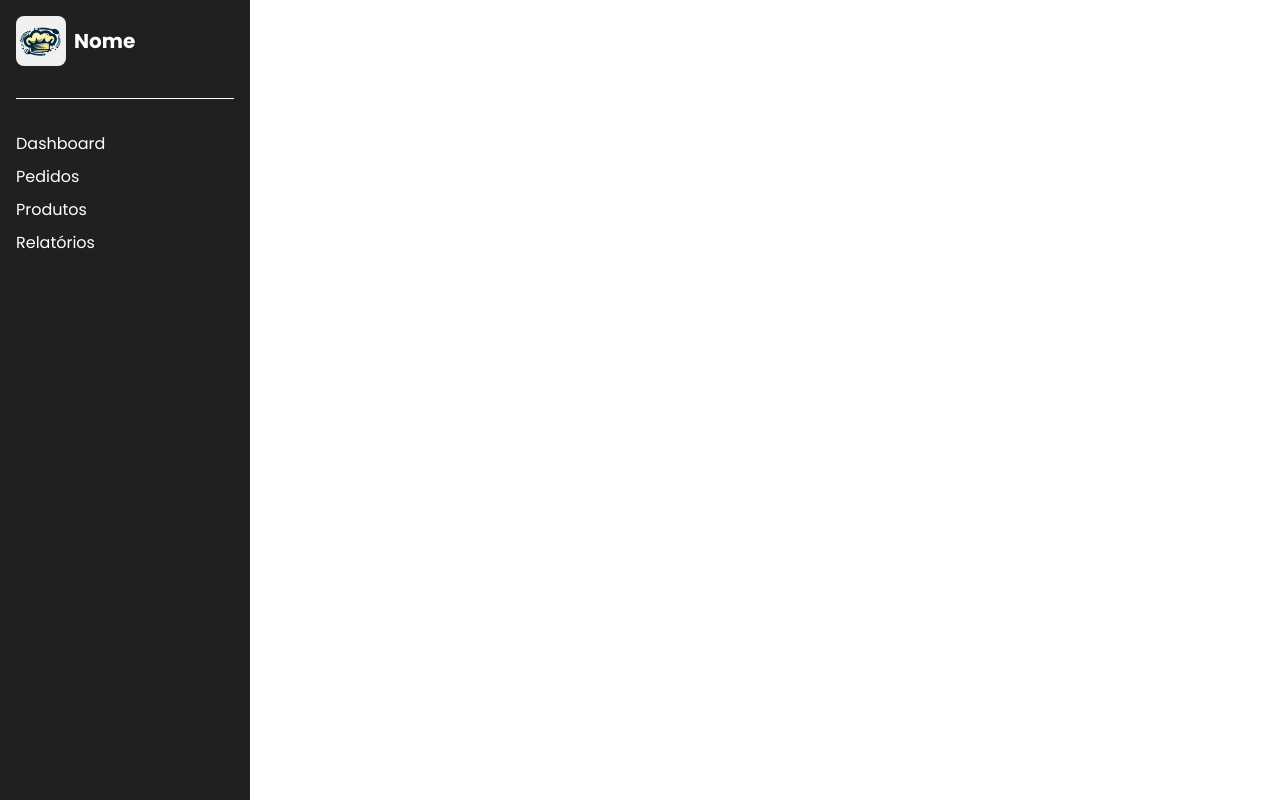
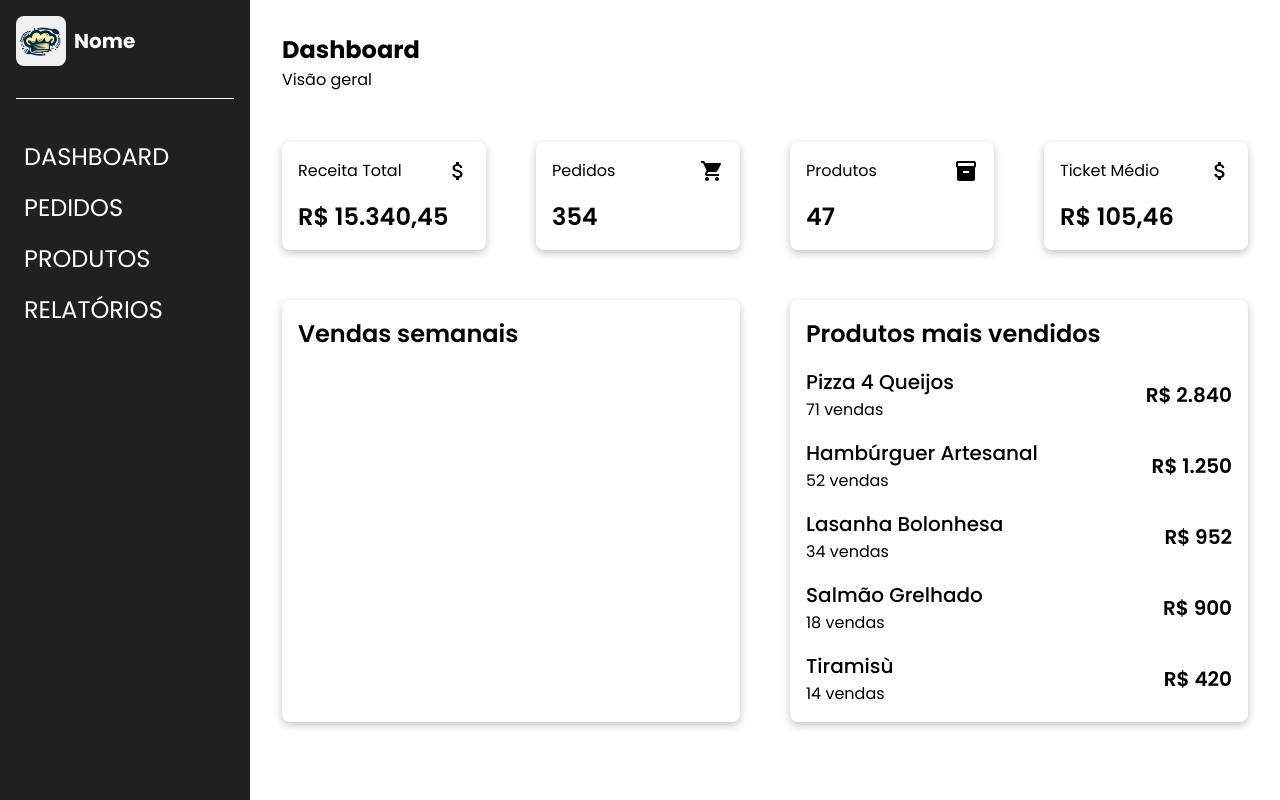
Before and after one commit to pedroairton/restaurante, an Angular app: page / in a window 1280 px wide. Built offline with nearby package versions, Linux system fonts and the light colour scheme.

Commit message:
Página dashboard

```diff
--- a/angular.json
+++ b/angular.json
@@ -32,6 +32,7 @@
               }
             ],
             "styles": [
+              "@angular/material/prebuilt-themes/azure-blue.css",
               "src/styles.scss"
             ],
             "scripts": []
@@ -97,6 +98,7 @@
               }
             ],
             "styles": [
+              "@angular/material/prebuilt-themes/azure-blue.css",
               "src/styles.scss"
             ],
             "scripts": []
--- a/package.json
+++ b/package.json
@@ -10,10 +10,12 @@
   },
   "private": true,
   "dependencies": {
+    "@angular/cdk": "^19.2.19",
     "@angular/common": "^19.2.0",
     "@angular/compiler": "^19.2.0",
     "@angular/core": "^19.2.0",
     "@angular/forms": "^19.2.0",
+    "@angular/material": "^19.2.19",
     "@angular/platform-browser": "^19.2.0",
     "@angular/platform-browser-dynamic": "^19.2.0",
     "@angular/router": "^19.2.0",
--- a/src/app/app.component.html
+++ b/src/app/app.component.html
@@ -1 +1,4 @@
 <app-sidebar></app-sidebar>
+<main>
+    <router-outlet></router-outlet>
+</main>
--- a/src/app/app.component.scss
+++ b/src/app/app.component.scss
@@ -0,0 +1,4 @@
+main{
+    margin-left: 250px;
+    padding: 2rem;
+}
--- a/src/app/app.routes.ts
+++ b/src/app/app.routes.ts
@@ -1,3 +1,11 @@
 import { Routes } from '@angular/router';
 
-export const routes: Routes = [];
+export const routes: Routes = [
+  {
+    path: '',
+    loadComponent: () =>
+      import('./features/dashboard/dashboard.component').then(
+        (m) => m.DashboardComponent,
+      ),
+  },
+];
--- a/src/app/features/dashboard/dashboard.component.html
+++ b/src/app/features/dashboard/dashboard.component.html
@@ -1 +1,83 @@
-<p>dashboard works!</p>
+<article class="dashboard">
+  <div class="topo">
+    <h1>Dashboard</h1>
+    <p>Visão geral</p>
+  </div>
+  <div class="conteudo">
+    <div class="card">
+      <div class="topo-card">
+        <span>Receita Total</span>
+        <mat-icon>attach_money</mat-icon>
+      </div>
+      <h2 class="valor">R$ 15.340,45</h2>
+    </div>
+    <div class="card">
+      <div class="topo-card">
+        <span>Pedidos</span>
+        <mat-icon>shopping_cart</mat-icon>
+      </div>
+      <h2 class="valor">354</h2>
+    </div>
+    <div class="card">
+      <div class="topo-card">
+        <span>Produtos</span>
+        <mat-icon>inventory</mat-icon>
+      </div>
+      <h2 class="valor">47</h2>
+    </div>
+    <div class="card">
+      <div class="topo-card">
+        <span>Ticket Médio</span>
+        <mat-icon>attach_money</mat-icon>
+      </div>
+      <h2 class="valor">R$ 105,46</h2>
+    </div>
+    <div class="card grafico">
+      <div class="topo-card">
+        <h3>Vendas semanais</h3>
+      </div>
+    </div>
+    <div class="card grafico">
+      <div class="topo-card">
+        <h3>Produtos mais vendidos</h3>
+      </div>
+      <div class="itens">
+        <div class="item">
+          <div class="desc-item">
+            <h4 class="nome">Pizza 4 Queijos</h4>
+            <span class="vendas">71 vendas</span>
+          </div>
+          <span class="receita">R$ 2.840</span>
+        </div>
+        <div class="item">
+          <div class="desc-item">
+            <h4 class="nome">Hambúrguer Artesanal</h4>
+            <span class="vendas">52 vendas</span>
+          </div>
+          <span class="receita">R$ 1.250</span>
+        </div>
+        <div class="item">
+          <div class="desc-item">
+            <h4 class="nome">Lasanha Bolonhesa</h4>
+            <span class="vendas">34 vendas</span>
+          </div>
+          <span class="receita">R$ 952</span>
+        </div>
+        <div class="item">
+          <div class="desc-item">
+            <h4 class="nome">Salmão Grelhado</h4>
+            <span class="vendas">18 vendas</span>
+          </div>
+          <span class="receita">R$ 900</span>
+        </div>
+        <div class="item">
+          <div class="desc-item">
+            <h4 class="nome">Tiramisù</h4>
+            <span class="vendas">14 vendas</span>
+          </div>
+          <span class="receita">R$ 420</span>
+        </div>
+      </div>
+    </div>
+  </div>
+</article>
--- a/src/app/features/dashboard/dashboard.component.scss
+++ b/src/app/features/dashboard/dashboard.component.scss
@@ -0,0 +1,59 @@
+.dashboard {
+  display: flex;
+  flex-direction: column;
+  gap: 50px;
+  .conteudo {
+    display: grid;
+    grid-template-columns: repeat(4, 1fr);
+    gap: 50px;
+    .card {
+      display: flex;
+      flex-direction: column;
+      gap: 1rem;
+      padding: 1rem;
+      border-radius: 8px;
+      box-shadow: rgba(0, 0, 0, 0.24) 0px 3px 8px;
+      //   background-color: white;
+      &.grafico{
+        grid-column: span 2;
+        h3{
+            font-size: 1.5rem;
+            font-weight: 600;
+        }
+        .itens{
+            display: flex;
+            flex-direction: column;
+            gap: 1rem;
+            .item{
+                display: flex;
+                justify-content: space-between;
+                align-items: center;
+                .desc-item{
+                    .nome{
+                        font-size: 1.25rem;
+                        font-weight: 500;
+                    }
+                }
+                .receita{
+                    font-size: 1.25rem;
+                    font-weight: 600;
+                }
+            }
+        }
+      }
+      transition: 0.3s ease;
+      .topo-card {
+        display: flex;
+        align-items: center;
+        justify-content: space-between;
+        gap: 1rem;
+      }
+      &:hover {
+        box-shadow: rgba(0, 0, 0, 0.35) 0px 5px 15px;
+      }
+      h2 {
+        font-weight: 600;
+      }
+    }
+  }
+}
--- a/src/app/features/dashboard/dashboard.component.ts
+++ b/src/app/features/dashboard/dashboard.component.ts
@@ -1,8 +1,9 @@
 import { Component } from '@angular/core';
+import { MatIconModule } from '@angular/material/icon';
 
 @Component({
   selector: 'app-dashboard',
-  imports: [],
+  imports: [MatIconModule],
   templateUrl: './dashboard.component.html',
   styleUrl: './dashboard.component.scss'
 })
--- a/src/app/shared/components/sidebar/sidebar.component.scss
+++ b/src/app/shared/components/sidebar/sidebar.component.scss
@@ -35,6 +35,16 @@ header{
     nav{
         display: flex;
         flex-direction: column;
-        gap: 0.5rem;
+        a{
+            cursor: pointer;
+            font-size: 1.5rem;
+            text-transform: uppercase;
+            padding: 0.5rem;
+            border-radius: 8px;
+            transition: .3s ease;
+            &:hover{
+                background-color: #404040;
+            }
+        }
     }
 }
--- a/src/index.html
+++ b/src/index.html
@@ -12,7 +12,9 @@
       href="https://fonts.googleapis.com/css2?family=Poppins:ital,wght@0,100;0,200;0,300;0,400;0,500;0,600;0,700;0,800;0,900;1,100;1,200;1,300;1,400;1,500;1,600;1,700;1,800;1,900&family=Sen:wght@400..800&display=swap"
       rel="stylesheet"
     />
-  </head>
+      <link href="https://fonts.googleapis.com/css2?family=Roboto:wght@300;400;500&display=swap" rel="stylesheet">
+    <link href="https://fonts.googleapis.com/icon?family=Material+Icons" rel="stylesheet">
+</head>
   <body>
     <app-root></app-root>
   </body>
--- a/src/styles.scss
+++ b/src/styles.scss
@@ -1,6 +1,15 @@
-*{
-    margin: 0;
-    padding: 0;
-    box-sizing: border-box;
-    font-family: 'Poppins', sans-serif;
+* {
+  margin: 0;
+  padding: 0;
+  box-sizing: border-box;
+  font-family: "Poppins", sans-serif;
 }
+html,
+body {
+  height: 100%;
+}
+body {
+  margin: 0;
+  font-family: Roboto, "Helvetica Neue", sans-serif;
+//   background-color: #f0f0f0;
+}
```
Also changed, not shown: 1 other file (tests, documents, lock files or other folders).
